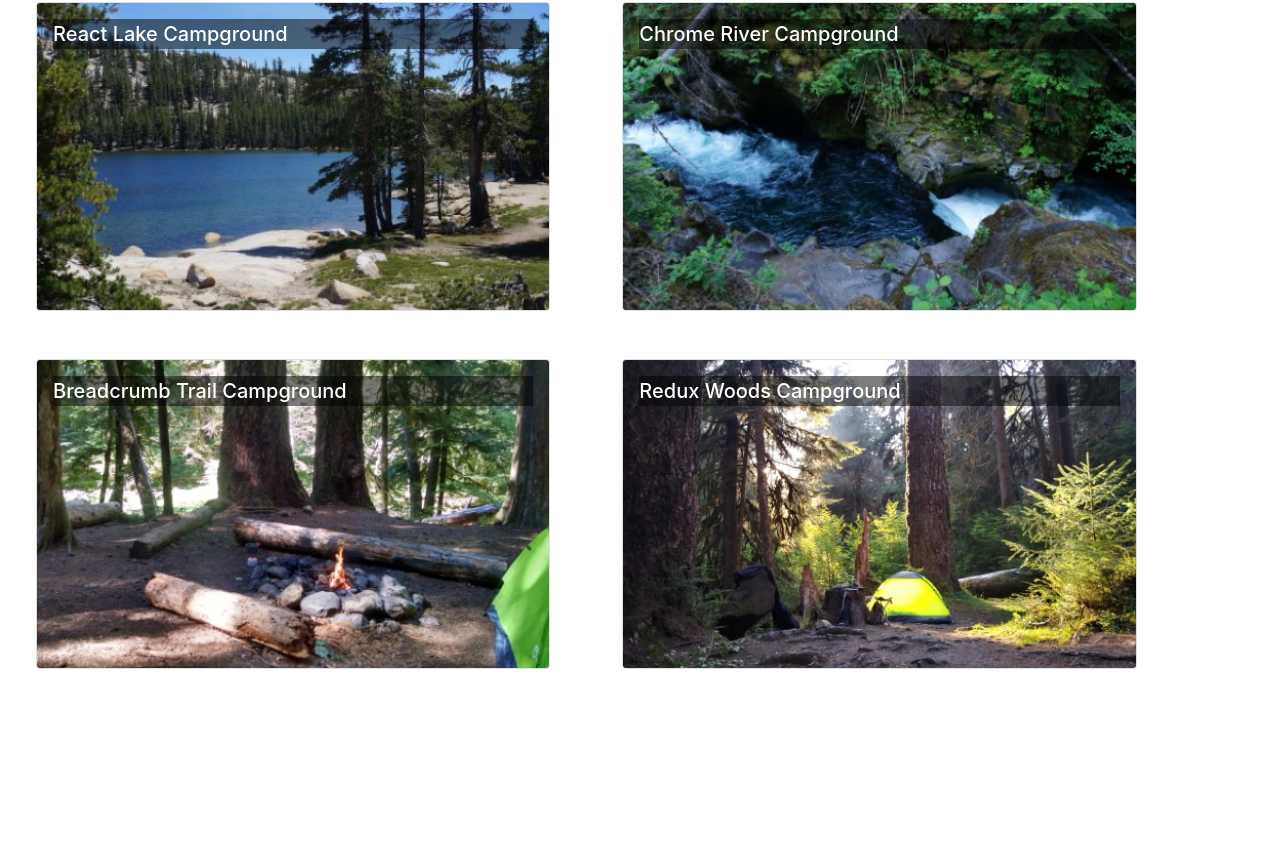
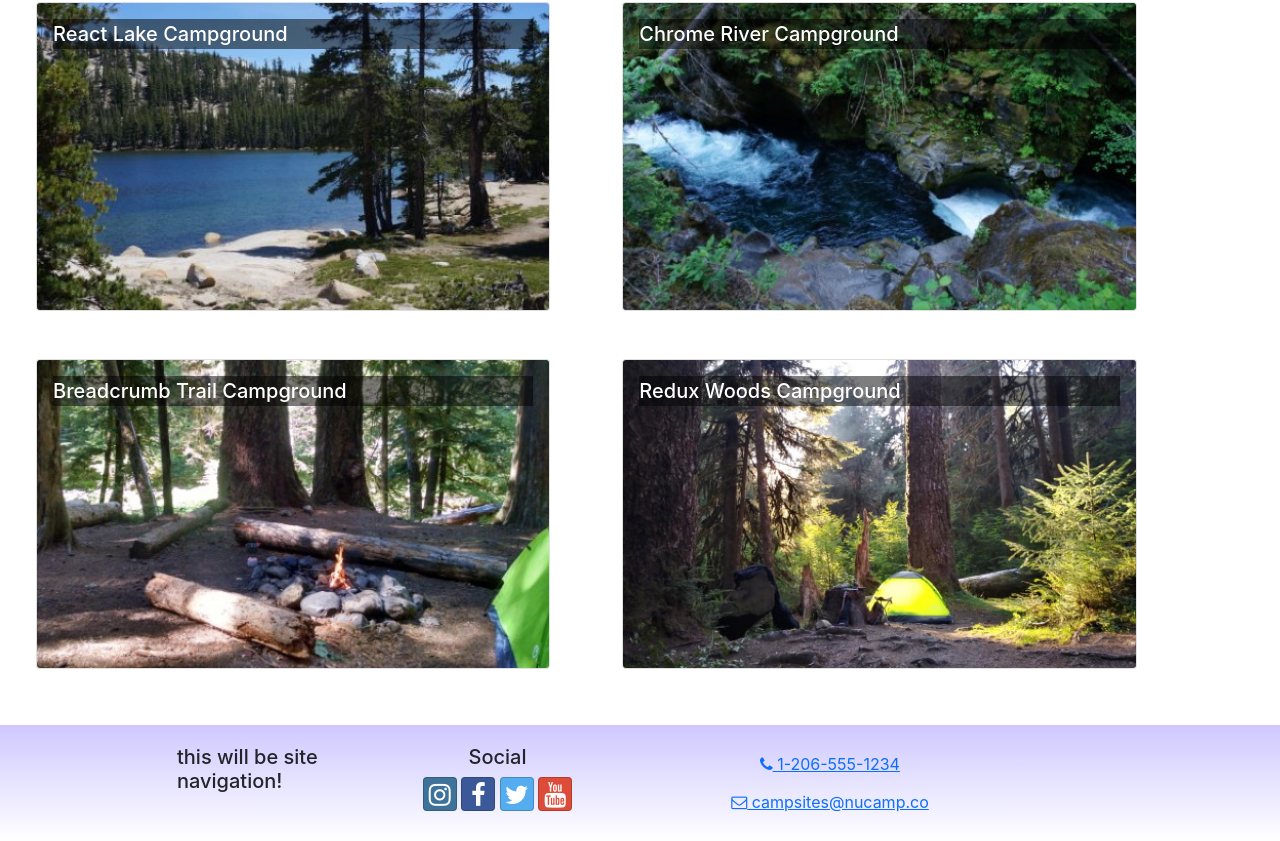
Before and after one commit to kgruca/reactnu, a React (Create React App) app: page / in a window 1280 px wide. Shown: the part 182-1023 px from the top of the page. Before the commit the page ends 875 px from the top, so only its background shows below. Built offline with nearby package versions, Linux system fonts and the light colour scheme.

Commit message:
added Header and Footer components

```diff
--- a/src/App.js
+++ b/src/App.js
@@ -1,20 +1,14 @@
-import React from 'react';
-import { Container, Navbar, NavbarBrand } from 'reactstrap';
-import NucampLogo from './app/assets/img/logo.png'
 import CampsitesList from './features/campsites/CampsitesList';
+import Footer from './components/Footer';
+import Header from './components/Header';
 import './App.css';
 
 function App() {
     return (
         <div className="App">
-            <Navbar dark color='primary' sticky='top' expand='md'>
-                <Container>
-                    <NavbarBrand href='/'>
-                        <img src={NucampLogo} alt='Nucamp Logo' />
-                    </NavbarBrand>
-                </Container>
-            </Navbar>
+            <Header />
             <CampsitesList />
+            <Footer />
         </div>
     );
 }
--- /dev/null
+++ b/src/components/Footer.js
@@ -0,0 +1,62 @@
+import { Container, Row, Col } from "reactstrap";
+
+
+const Footer = () => {
+    return (
+        <footer className="site-footer">
+            <Container>
+                <Row>
+                    <Col xs={{ size: 4, offset: 1 }} sm='2'>
+                        <h5>this will be site navigation!</h5>
+                    </Col>
+                    <Col xs='6' sm='3' className="text-center">
+                        <h5>Social</h5>
+                        <a
+                            className='btn btn-social-icon btn-instagram'
+                            href='http://instagram.com/'
+                        >
+                            <i className='fa fa-instagram' />
+                        </a>{' '}
+                        <a
+                            className='btn btn-social-icon btn-facebook'
+                            href='http://www.facebook.com/'
+                        >
+                            <i className='fa fa-facebook' />
+                        </a>{' '}
+                        <a
+                            className='btn btn-social-icon btn-twitter'
+                            href='http://twitter.com/'
+                        >
+                            <i className='fa fa-twitter' />
+                        </a>{' '}
+                        <a
+                            className='btn btn-social-icon btn-google'
+                            href='http://youtube.com/'
+                        >
+                            <i className='fa fa-youtube' />
+                        </a>
+                    </Col>
+                    <Col sm='4' className="text-center">
+                        <a
+                            role='button'
+                            className='btn btn-link'
+                            href='tel:+12065551234'
+                        >
+                            <i className='fa fa-phone' /> 1-206-555-1234
+                        </a>
+                        <br />
+                        <a
+                            role='button'
+                            className='btn btn-link'
+                            href='mailto:notreal@notreal.co'
+                        >
+                            <i className='fa fa-envelope-o' /> campsites@nucamp.co
+                        </a>
+                    </Col>
+                </Row>
+            </Container>
+        </footer>
+    );
+};
+
+export default Footer;
--- /dev/null
+++ b/src/components/Header.js
@@ -0,0 +1,15 @@
+import {Navbar, NavbarBrand} from 'reactstrap';
+import NucampLogo from '../app/assets/img/logo.png';
+
+
+const Header = () => {
+    return (
+        <Navbar dark color='primary' sticky='top' expand='md'>
+            <NavbarBrand href='/'>
+                <img src={NucampLogo} alt='Nucamp Logo' />
+            </NavbarBrand>
+        </Navbar>
+    );
+};
+
+export default Header;
```
